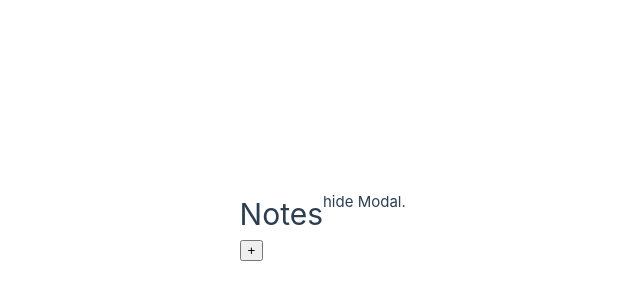
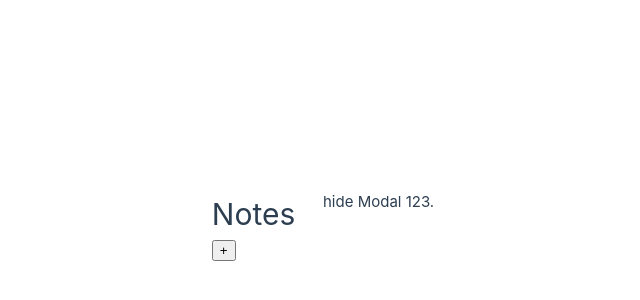
Before and after one commit to hsoutra/vue-training, a Vue app: page / in a window 1280 px wide. Shown: the part 174-474 px from the top of the page, without its empty margins (317-957 px from the left). Built offline with nearby package versions, Linux system fonts and the light colour scheme.

Commit message:
add text

```diff
--- a/src/App.vue
+++ b/src/App.vue
@@ -12,6 +12,6 @@ import { ref } from "vue";
     <button @click="showModal = true">+</button>
   </header>
   <main>
-    {{ showModal ? "show modal." : "hide Modal." }}
+    {{ showModal ? "show modal." : "hide Modal 123." }}
   </main>
 </template>
```
